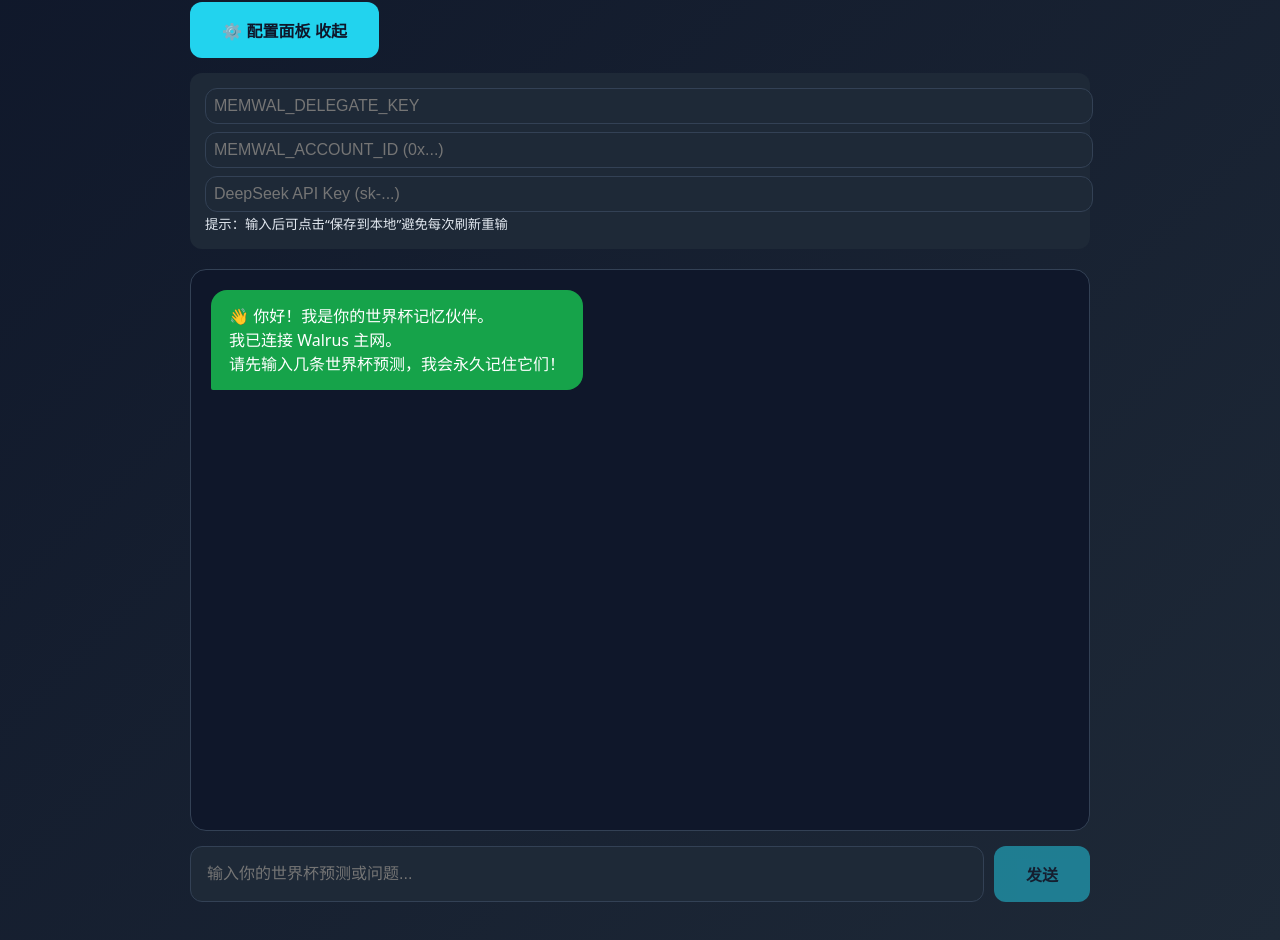
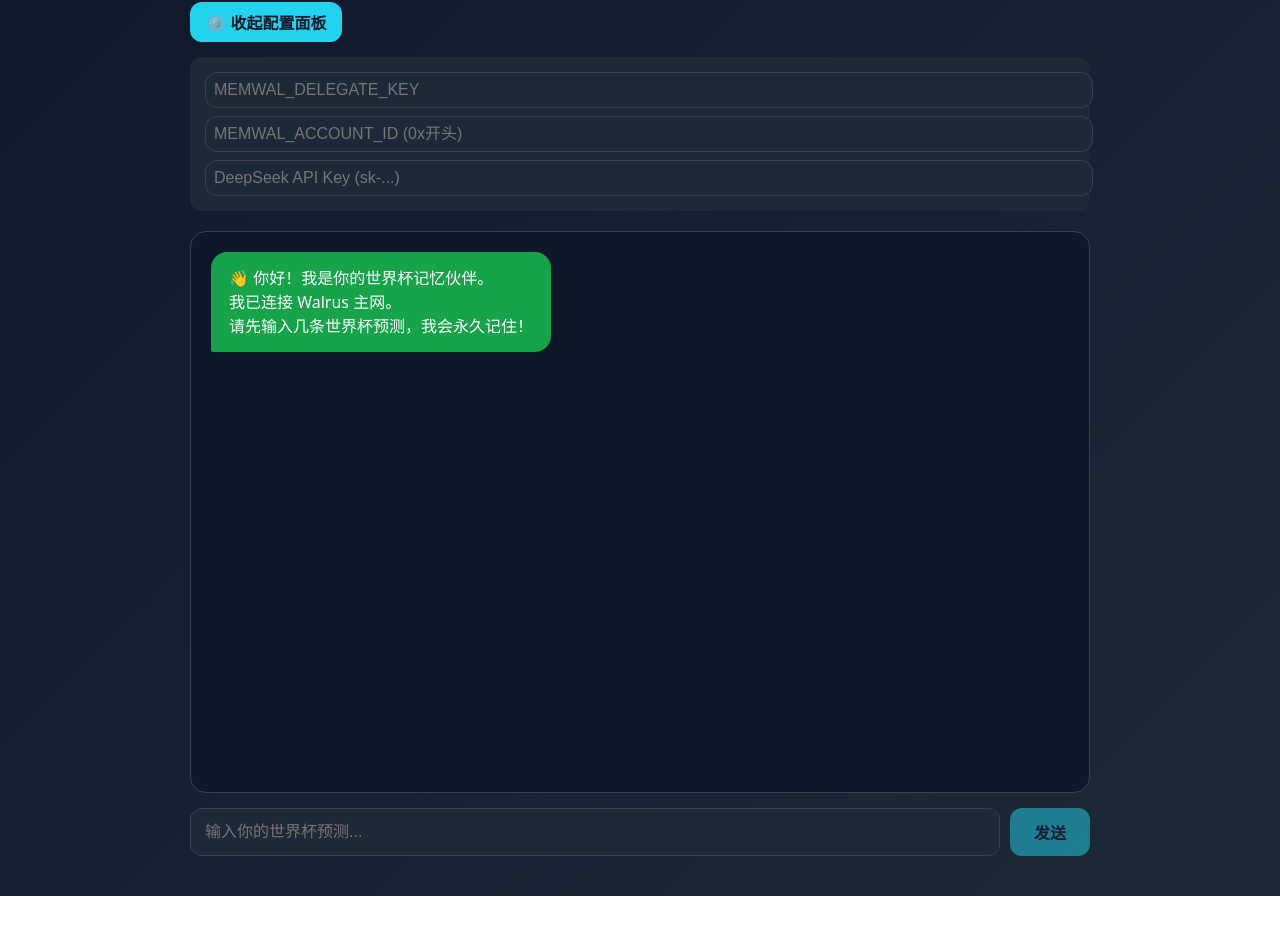
Before and after one commit to fanhaixing999/walrus-mem, a Next.js app: page / in a window 1280 px wide. Shown: the part 158-1098 px from the top of the page. After the commit the page ends 1054 px from the top, so only its background shows below. Built offline with nearby package versions, Linux system fonts and the light colour scheme.

Commit message:
Update page.tsx

```diff
--- a/app/page.tsx
+++ b/app/page.tsx
@@ -15,7 +15,6 @@ export default function WorldCupAgent() {
 
   const chatContainerRef = useRef<HTMLDivElement>(null);
 
-  // 初始化 userId
   useEffect(() => {
     let savedId = localStorage.getItem('walrus_worldcup_user_id');
     if (!savedId) {
@@ -25,7 +24,6 @@ export default function WorldCupAgent() {
     setUserId(savedId);
   }, []);
 
-  // 自动滚动
   useEffect(() => {
     if (chatContainerRef.current) {
       chatContainerRef.current.scrollTop = chatContainerRef.current.scrollHeight;
@@ -47,8 +45,9 @@ export default function WorldCupAgent() {
 
     let memoryContext = "这是该用户第一次对话，暂无历史记忆。";
 
-    try {
-      if (finalDelegate && finalAccount) {
+    // MemWal 操作
+    if (finalDelegate && finalAccount) {
+      try {
         const client = MemWal.create({
           key: finalDelegate,
           accountId: finalAccount,
@@ -56,17 +55,17 @@ export default function WorldCupAgent() {
           namespace: "worldcup-2026-agent",
         });
 
-        // 保存记忆
+        // 保存记忆（修复版）
         if (input.trim().length > 5) {
           try {
-            await client.rememberAndWait(
+            const job = await client.remember(
               `[User:${userId}] ${input}`,
-              undefined,
               {
                 tags: ["worldcup", `user-${userId}`],
                 metadata: { timestamp: new Date().toISOString(), userId }
               }
             );
+            await client.waitForRememberJob(job.job_id, { timeoutMs: 15000 });
           } catch (e) {
             console.error("记忆保存失败:", e);
           }
@@ -83,18 +82,18 @@ export default function WorldCupAgent() {
           const memories = recallRes?.results || [];
           if (memories.length > 0) {
             memoryContext = memories
-              .map((m: any) => `- ${m.content || m.text}`)
+              .map((m: any) => `- ${m.content || m.text || JSON.stringify(m)}`)
               .join("\n");
           }
         } catch (e) {
           console.error("记忆读取失败:", e);
         }
+      } catch (e) {
+        console.error("MemWal 初始化失败:", e);
       }
-    } catch (e) {
-      console.error("MemWal 初始化失败:", e);
     }
 
-    // 调用大模型
+    // 调用 DeepSeek
     try {
       const proxyUrl = `https://corsproxy.io/?${encodeURIComponent('https://api.deepseek.com/chat/completions')}`;
 
@@ -111,17 +110,17 @@ export default function WorldCupAgent() {
               role: "system",
               content: `你是「世界杯记忆吐槽伙伴」——完全运行在 Walrus Mainnet 上的持久记忆 Agent。
 
-【Walrus 主网历史记忆】（必须主动引用）：
+【Walrus 主网历史记忆】（必须主动引用并吐槽）：
 ${memoryContext}
 
 回复要求：
 - 必须引用历史记忆进行对比或幽默吐槽
-- 风格毒舌、热情、像老球迷
-- 强调你拥有 Walrus 去中心化持久记忆`
+- 风格毒舌、幽默、像老球迷
+- 强调 Walrus 去中心化持久记忆`
             },
             ...newMessages
           ],
-          temperature: 0.8,
+          temperature: 0.85,
         })
       });
 
@@ -135,7 +134,7 @@ ${memoryContext}
       console.error(err);
       setMessages([...newMessages, {
         role: 'assistant',
-        content: "🤖 大模型暂时连接失败，但你刚才说的话已经成功永久保存在 Walrus 主网上了！\n\n可以尝试刷新页面后继续对话。"
+        content: "🤖 大模型暂时连接失败，但你刚才说的话已经成功永久保存在 Walrus 主网！\n\n刷新页面后仍能回忆。"
       }]);
     } finally {
       setIsLoading(false);
@@ -143,69 +142,52 @@ ${memoryContext}
   };
 
   return (
-    <div className="container" style={{ padding: '20px', maxWidth: '900px', margin: '0 auto' }}>
+    <div className="container" style={{ padding: '20px', maxWidth: '900px', margin: '0 auto', fontFamily: 'system-ui' }}>
       <h1>⚽ World Cup Walrus Memory Agent</h1>
-      <p style={{ opacity: 0.8 }}>完全运行在 Walrus Sites (wal.app) 上的去中心化智能体</p>
+      <p style={{ opacity: 0.8 }}>完全运行在 Walrus Sites 上的去中心化智能体</p>
 
-      <button onClick={() => setShowConfig(!showConfig)} style={{ marginBottom: '15px' }}>
-        ⚙️ 配置面板 {showConfig ? '收起' : '展开'}
+      <button
+        onClick={() => setShowConfig(!showConfig)}
+        style={{ marginBottom: '15px', padding: '8px 16px' }}
+      >
+        ⚙️ {showConfig ? '收起' : '展开'}配置面板
       </button>
 
       {showConfig && (
         <div style={{ background: '#1e2937', padding: '15px', borderRadius: '12px', marginBottom: '20px' }}>
-          <input
-            type="text"
-            placeholder="MEMWAL_DELEGATE_KEY"
-            value={delegateKey}
-            onChange={(e) => setDelegateKey(e.target.value)}
-            style={{ width: '100%', marginBottom: '8px', padding: '8px' }}
-          />
-          <input
-            type="text"
-            placeholder="MEMWAL_ACCOUNT_ID (0x...)"
-            value={accountId}
-            onChange={(e) => setAccountId(e.target.value)}
-            style={{ width: '100%', marginBottom: '8px', padding: '8px' }}
-          />
-          <input
-            type="password"
-            placeholder="DeepSeek API Key (sk-...)"
-            value={deepseekKey}
-            onChange={(e) => setDeepseekKey(e.target.value)}
-            style={{ width: '100%', padding: '8px' }}
-          />
-          <small>提示：输入后可点击“保存到本地”避免每次刷新重输</small>
+          <input type="text" placeholder="MEMWAL_DELEGATE_KEY" value={delegateKey} onChange={(e) => setDelegateKey(e.target.value)} style={{width:'100%', marginBottom:'8px', padding:'8px'}} />
+          <input type="text" placeholder="MEMWAL_ACCOUNT_ID (0x开头)" value={accountId} onChange={(e) => setAccountId(e.target.value)} style={{width:'100%', marginBottom:'8px', padding:'8px'}} />
+          <input type="password" placeholder="DeepSeek API Key (sk-...)" value={deepseekKey} onChange={(e) => setDeepseekKey(e.target.value)} style={{width:'100%', padding:'8px'}} />
         </div>
       )}
 
-      <div className="chat-box" ref={chatContainerRef} style={{ height: '65vh', overflowY: 'auto' }}>
+      <div className="chat-box" ref={chatContainerRef} style={{ height: '65vh', overflowY: 'auto', background: '#0f172a', padding: '20px', borderRadius: '16px' }}>
         {messages.length === 0 && (
           <div className="message agent">
-            👋 你好！我是你的世界杯记忆伙伴。<br />
-            我已连接 Walrus 主网。<br />
-            请先输入几条世界杯预测，我会永久记住它们！
+            👋 你好！我是你的世界杯记忆伙伴。<br/>我已连接 Walrus 主网。<br/>请先输入几条世界杯预测，我会永久记住！
           </div>
         )}
 
         {messages.map((m, i) => (
-          <div key={i} className={`message ${m.role === 'user' ? 'user' : 'agent'}`}>
+          <div key={i} className={`message ${m.role === 'user' ? 'user' : 'agent'}`} style={{ margin: '12px 0', padding: '14px', borderRadius: '12px', maxWidth: '80%' }}>
             <strong>{m.role === 'user' ? '你' : '记忆伙伴'}:</strong><br />
             {m.content}
           </div>
         ))}
 
-        {isLoading && <div className="message agent">思考中...（Walrus 记忆已保存）</div>}
+        {isLoading && <div className="message agent">思考中... Walrus 记忆已保存</div>}
       </div>
 
-      <div className="input-form" style={{ display: 'flex', gap: '10px', marginTop: '15px' }}>
+      <div style={{ display: 'flex', gap: '10px', marginTop: '15px' }}>
         <input
           value={input}
           onChange={(e) => setInput(e.target.value)}
-          placeholder="输入你的世界杯预测或问题..."
+          placeholder="输入你的世界杯预测..."
           onKeyPress={(e) => e.key === 'Enter' && handleSend()}
           disabled={isLoading}
+          style={{ flex: 1, padding: '14px', borderRadius: '12px' }}
         />
-        <button onClick={handleSend} disabled={isLoading || !input.trim()}>
+        <button onClick={handleSend} disabled={isLoading || !input.trim()} style={{ padding: '0 24px' }}>
           发送
         </button>
       </div>
```
